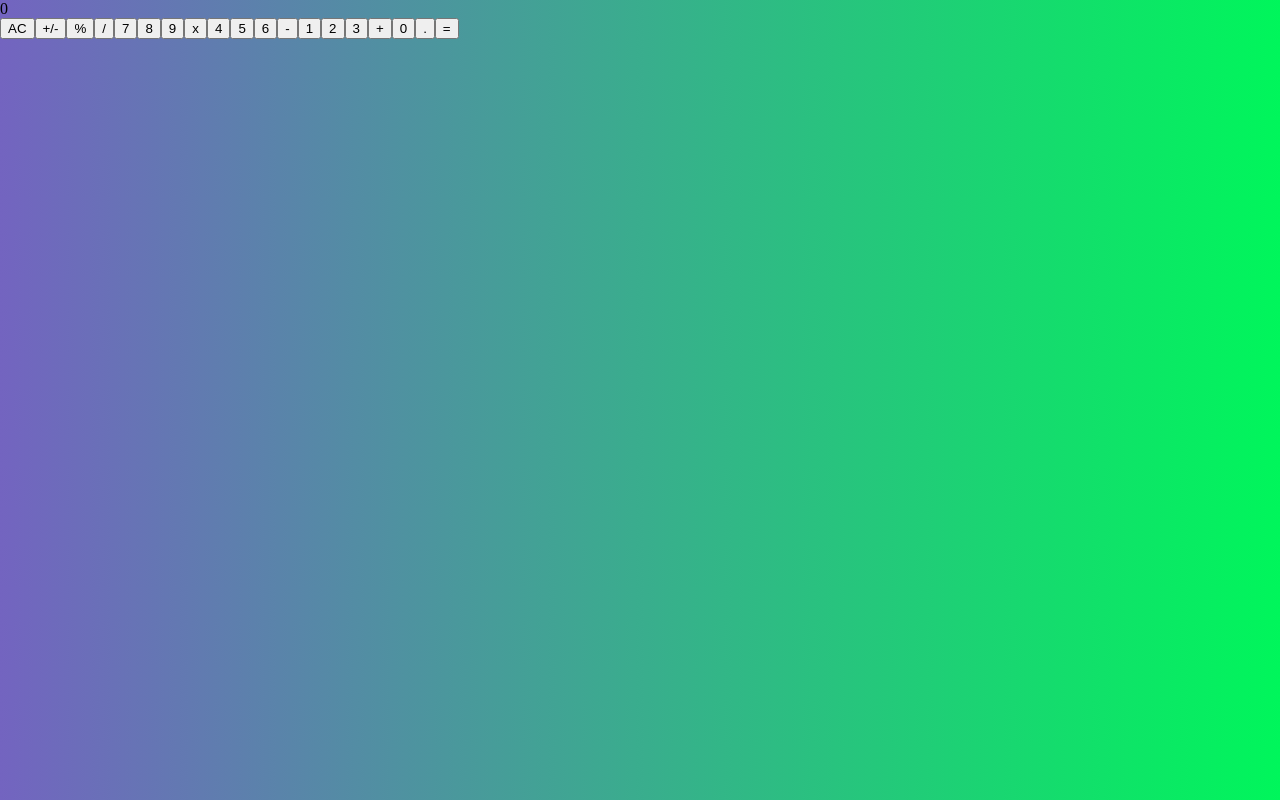
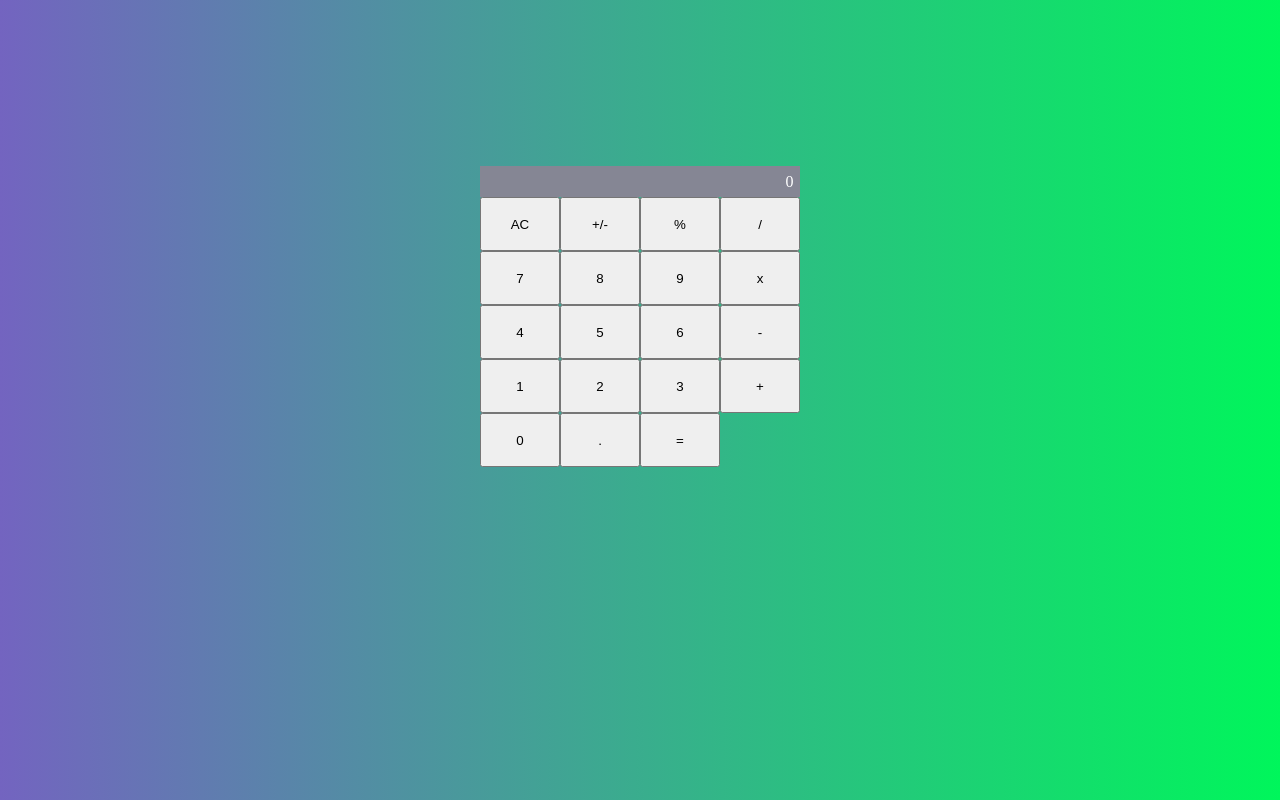
Before and after one commit to HossainAraf/Math-Magicians, a React (Create React App) app: page / in a window 1280 px wide. Built offline with nearby package versions, Linux system fonts and the light colour scheme.

Commit message:
Update style for calculator-wrapper, display & operator styles

```diff
--- a/src/styles/calculator.css
+++ b/src/styles/calculator.css
@@ -0,0 +1,20 @@
+.calculator-wrapper {
+  margin: 3%;
+  padding: 10%;
+  display: flex;
+  justify-content: center;
+}
+
+.display {
+  background-color: #858694;
+  color: #fff;
+  display: flex;
+  justify-content: flex-end;
+  padding: 2%;
+}
+
+.operator {
+  display: grid;
+  grid-template-columns: repeat(4, 5em);
+  height: calc(35vh - 10px);
+}
```
